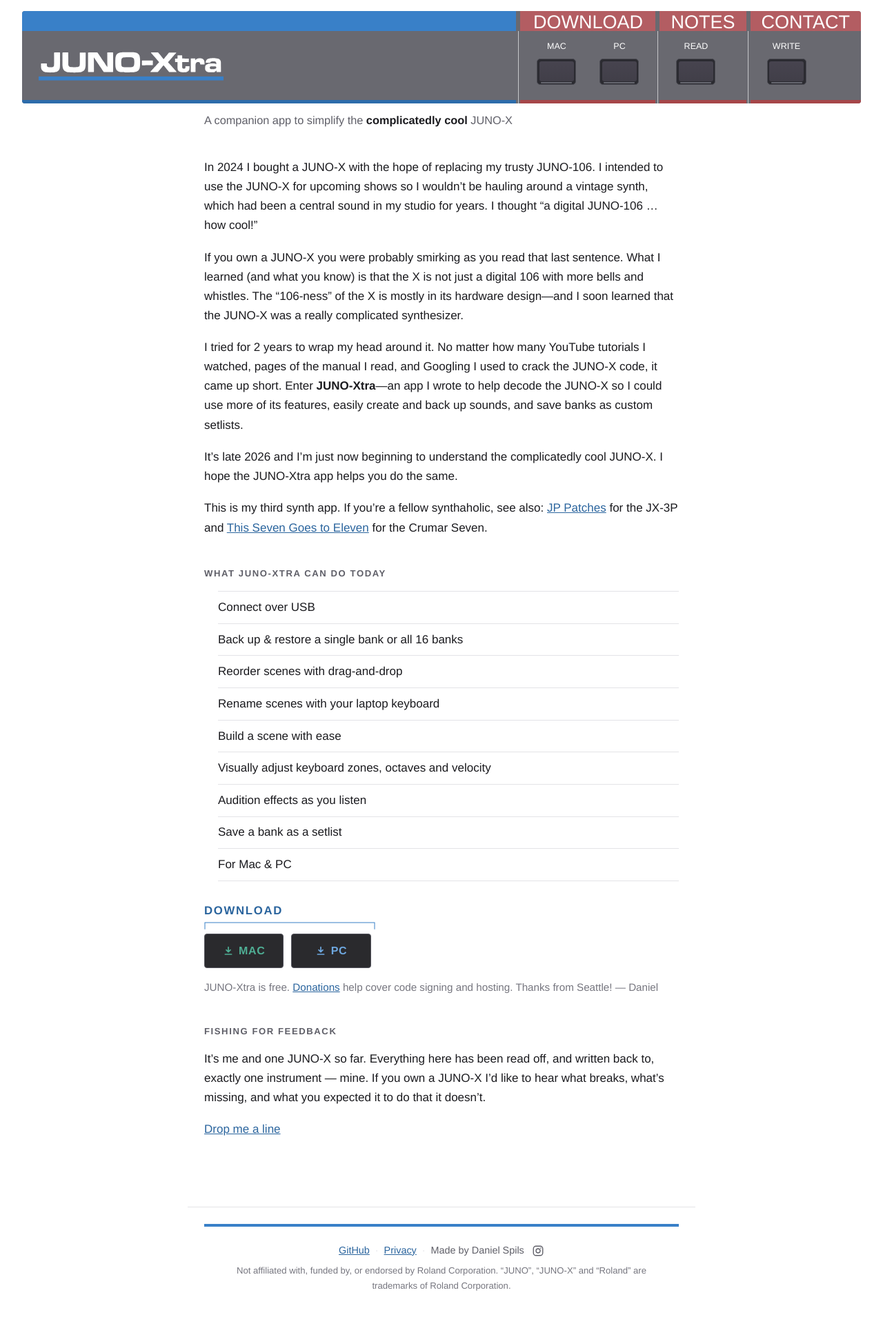
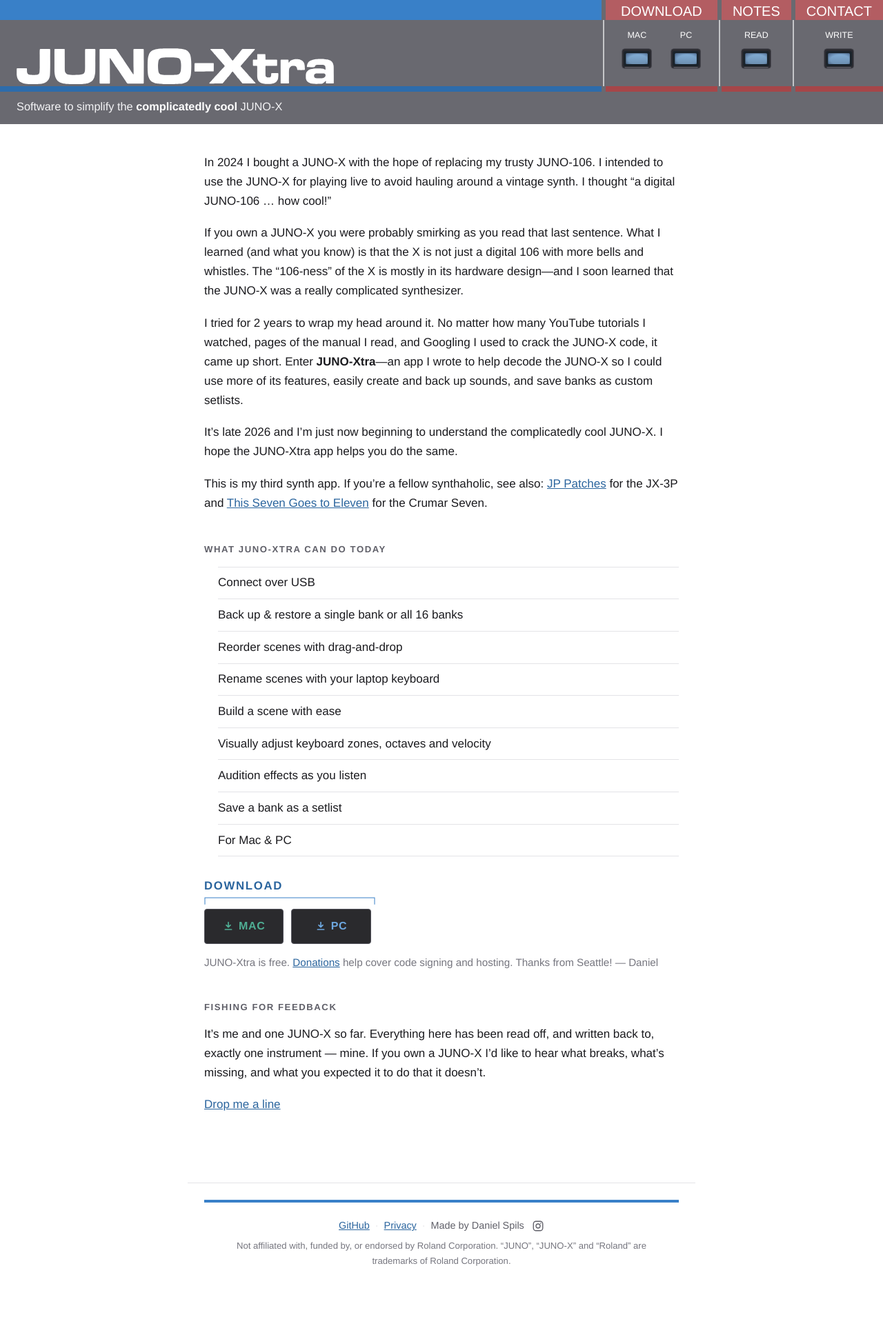
Before and after one commit to danielspils/junox-site, a Jekyll site: the page built from docs/index.md, in a window 1280 px wide. Shown: the whole page at 69% size. Built offline with Jekyll 4.4.1, drawn with Linux system fonts in a browser that asks for light colours; after the commit the page ends 1904 px from its top, so only the background shows below that.

Commit message:
header: the app's own button, full bleed, the word on its line
The buttons are now _includes/panel-button.svg, OUTPUT from src/panel-svg.js
rather than a hand copy - the command that generated it is in the file's
header. That is where the dark rim between bezel and face comes from; the
CSS version did not have one. Lit at rest in the measured blue, since on the
instrument a button that does something sits lit and none of these are off;
cyan under the pointer, under the press, and on the page you are on.

The logo's viewBox is cropped to its measured ink. The trace was 1306 x 250
with the glyphs ending at y 176, so 74 units of nothing sat inside the file
where the underline rect used to be - 30% of the box. No CSS padding reaches
inside an SVG, so the word floated however the bay was set. The path is
untouched; only the window onto it changed. The wordmark now sits down on
its strip at a 460 px ceiling, and the header is about 26 px shallower.

Full bleed: a front panel runs the width of the instrument; inset in a page
margin it reads as a picture of one.

All strips are one height, from a --foot variable that also sets the grid
row and where the dividers stop - they meet the coloured lines and cross
neither. With a 10-unit blue beside a 7-unit red there was no single height
at which a divider met both.

Tagline: Software to simplify the complicatedly cool JUNO-X.

Co-Authored-By: Claude Opus 5 <noreply@anthropic.com>
Claude-Session: https://claude.ai/code/session_01Y2EpZ7tzHfYEMrgD1bp8aj

```diff
--- a/docs/_config.yml
+++ b/docs/_config.yml
@@ -14,7 +14,7 @@ title: JUNO-Xtra
 # THE HOOK IS MARKED UP HERE, and stripped where markup cannot go. The header strip renders it as written; the
 # <title> and og:title are plain text, so they take it through `strip_html` - put a tag in those and the browser tab
 # reads "<strong>" out loud. One value either way, so the page and a shared link can never say different things.
-tagline: A companion app to simplify the <strong>complicatedly cool</strong> JUNO-X
+tagline: Software to simplify the <strong>complicatedly cool</strong> JUNO-X
 description: Free Mac app for the Roland JUNO-X. Read all 256 scenes, put them in the order your set needs, rename them, build a scene, and back the whole instrument up to a file.
 # THE DOMAIN. Bought, on Cloudflare, and decided: juno-xtra.com, hyphenated.
 # `docs/CNAME` holds the same hostname and is what GitHub Pages reads; this key
--- a/docs/_layouts/default.html
+++ b/docs/_layouts/default.html
@@ -65,6 +65,17 @@
        SINGLE-CONTROL SECTIONS ARE THE INSTRUMENT'S OWN HABIT - HPF and AMP
        are each a whole labelled section over one slider - so NOTES and
        CONTACT get a bay apiece rather than being crowded under one heading. -->
+  <!-- The panel's gradients, once for the page. Every button references these
+       by id, so they are not repeated four times. Copied verbatim out of
+       panel-svg.js's own <defs>. -->
+  <svg width="0" height="0" aria-hidden="true" style="position:absolute">
+    <defs>
+      <radialGradient id="jx-inset" cx="55%" cy="60%" r="80%"><stop offset="0.55" stop-color="#0a1030" stop-opacity="0"/><stop offset="1" stop-color="#0a1030" stop-opacity="0.5"/></radialGradient>
+      <linearGradient id="jx-face-blue" x1="0" y1="0" x2="0" y2="1"><stop offset="0" stop-color="#84afd8" stop-opacity="1"/><stop offset="1" stop-color="#84afd8" stop-opacity="0.78"/></linearGradient>
+      <linearGradient id="jx-face-cyan" x1="0" y1="0" x2="0" y2="1"><stop offset="0" stop-color="#bef8fc" stop-opacity="1"/><stop offset="1" stop-color="#bef8fc" stop-opacity="0.78"/></linearGradient>
+    </defs>
+  </svg>
+
   <header class="site-head">
     <div class="panel">
       <section class="bay bay-logo">
@@ -88,17 +99,17 @@
         <div class="bay-body">
           {% if site.downloads.mac %}
             <span class="pcell"><span class="plabel">MAC</span>
-              <a class="pbtn" href="{{ site.downloads.mac }}" aria-label="Download for Mac"><span class="pface"></span></a></span>
+              <a class="pbtn" href="{{ site.downloads.mac }}" aria-label="Download for Mac">{% include panel-button.svg %}</a></span>
           {% else %}
             <span class="pcell"><span class="plabel">MAC</span>
-              <button type="button" class="pbtn" title="Not released yet" aria-label="Download for Mac - not released yet"><span class="pface"></span></button></span>
+              <button type="button" class="pbtn" title="Not released yet" aria-label="Download for Mac - not released yet">{% include panel-button.svg %}</button></span>
           {% endif %}
           {% if site.downloads.pc %}
             <span class="pcell"><span class="plabel">PC</span>
-              <a class="pbtn" href="{{ site.downloads.pc }}" aria-label="Download for Windows"><span class="pface"></span></a></span>
+              <a class="pbtn" href="{{ site.downloads.pc }}" aria-label="Download for Windows">{% include panel-button.svg %}</a></span>
           {% else %}
             <span class="pcell"><span class="plabel">PC</span>
-              <button type="button" class="pbtn" title="A Windows build is coming" aria-label="Download for Windows - not released yet"><span class="pface"></span></button></span>
+              <button type="button" class="pbtn" title="A Windows build is coming" aria-label="Download for Windows - not released yet">{% include panel-button.svg %}</button></span>
           {% endif %}
         </div>
         <div class="bay-foot" aria-hidden="true"></div>
@@ -110,7 +121,7 @@
         <div class="bay-body">
           <span class="pcell"><span class="plabel">READ</span>
             <a class="pbtn{% if here contains '/notes' %} is-here{% endif %}" href="{{ '/notes/' | relative_url }}"
-               aria-label="Notes"{% if here contains '/notes' %} aria-current="page"{% endif %}><span class="pface"></span></a></span>
+               aria-label="Notes"{% if here contains '/notes' %} aria-current="page"{% endif %}>{% include panel-button.svg %}</a></span>
         </div>
         <div class="bay-foot" aria-hidden="true"></div>
       </section>
@@ -120,15 +131,16 @@
         <div class="bay-body">
           <span class="pcell"><span class="plabel">WRITE</span>
             <a class="pbtn{% if here contains '/contact' %} is-here{% endif %}" href="{{ '/contact/' | relative_url }}"
-               aria-label="Contact"{% if here contains '/contact' %} aria-current="page"{% endif %}><span class="pface"></span></a></span>
+               aria-label="Contact"{% if here contains '/contact' %} aria-current="page"{% endif %}>{% include panel-button.svg %}</a></span>
         </div>
         <div class="bay-foot" aria-hidden="true"></div>
       </section>
+
+      <!-- ON THE CHASSIS, below the bottom strip - the lower face of the
+           instrument, which is where a panel prints the words that belong to
+           the whole machine rather than to one section. -->
+      <p class="tagline">{{ site.tagline }}</p>
     </div>
-
-    <!-- Off the panel and on the page, the way the instrument prints its
-         strapline below the chassis rather than inside a section. -->
-    <p class="tagline">{{ site.tagline }}</p>
   </header>
 
   <main>{{ content }}</main>
--- a/docs/assets/css/style.css
+++ b/docs/assets/css/style.css
@@ -78,13 +78,17 @@ main { max-width: 46rem; margin: 0 auto; padding: 0 1.5rem 5rem; }
    keeping the instrument's internal proportions at a size the web can use. */
 .site-head {
   --pu: 1px;            /* panel unit: bars, type, dividers */
-  --bu: 1px;             /* button unit: bezel, face, ridge */
+  --bu: .75px;             /* button unit: bezel, face, ridge */
   --chassis: #696970;    /* measured (105,105,112) */
   --header-red: #b35d62; /* measured (179,94,98) */
   --strip-red: #a64649;  /* measured (166,70,73) */
+  --foot: 8;             /* strip height in panel units - see .bay-foot */
   --divider: #c5c6c9;    /* measured (197,198,201) */
   --print: #bebfc1;      /* measured (190,191,193) */
-  max-width: 78rem; margin: 1rem auto 2.6rem; padding: 0 1rem;
+  /* FULL BLEED. A front panel runs the width of the instrument; inset inside
+     a page margin it reads as a picture of one. The wordmark and the tagline
+     keep their inset from the panel edge instead. */
+  max-width: none; margin: 0 0 2.6rem; padding: 0;
 }
 
 /* The bays are columns; their three rows line up across the whole panel
@@ -94,27 +98,40 @@ main { max-width: 46rem; margin: 0 auto; padding: 0 1.5rem 5rem; }
 .site-head .panel {
   display: grid;
   grid-template-columns: minmax(0, 1fr) auto auto auto;
-  grid-template-rows: auto 1fr auto;
+  /* The strip row is given an explicit height rather than left to auto: the
+     divider above has to stop exactly at its top, and a rule cannot measure
+     a row. */
+  grid-template-rows: auto 1fr calc(var(--foot) * var(--pu)) auto;
   column-gap: calc(6 * var(--pu));
   background: var(--chassis);
-  border-radius: 4px; overflow: hidden;
+  overflow: hidden;
 }
-.bay { display: grid; grid-row: 1 / -1; grid-template-rows: subgrid; position: relative; }
+.bay { display: grid; grid-row: 1 / 4; grid-template-rows: subgrid; position: relative; }
 
-/* THE SECTION DIVIDER. On the instrument it runs the chassis, and the header
-   bars stop 3 units short of it at each end - which is why the bars read as
-   separate plates rather than one band. Here the column gap makes the stop
-   and the rule is drawn down the middle of it, from under the bar. */
+/* THE SECTION DIVIDER. The rule runs the chassis BETWEEN the coloured bars -
+   from under the header bar to the top of the bottom strip, meeting both and
+   crossing neither, as it does on the panel. The header bars stop 3 units
+   short of it at each end, which is why they read as separate plates rather
+   than one band; here the column gap makes that stop and the rule is drawn
+   down the middle of it. */
 .bay + .bay::before {
   content: ""; position: absolute;
-  left: calc(-3 * var(--pu) - .75px); top: calc(29 * var(--pu)); bottom: 0;
+  left: calc(-3 * var(--pu) - .75px);
+  top: calc(29 * var(--pu)); bottom: calc(var(--foot) * var(--pu));
   width: calc(1.5 * var(--pu)); background: var(--divider);
 }
 
-/* THE HEADER BAR. 29 units tall, title 27 on a 45 baseline - so the cap sits
-   low in the bar, not centred, and the padding below is 4 units against 5
-   above. White, not the measured #f4f4f6: that reads 4.10:1 on this red and
-   plain white reads 4.51, which clears the bar this app holds itself to. */
+/* THE HEADER BAR. 29 units tall, as measured.
+
+   THE TITLE IS THE ONE DIMENSION THAT IS NOT. The instrument sets it at 27 in
+   that 29-unit bar - a cap filling two thirds of the plate, which works on a
+   panel where the title is the only word in its section and the controls
+   below it carry the weight. Here the section titles sit beside a wordmark
+   and over two buttons, and at 27 they shouted over both. 20 keeps them
+   labels. Everything else in this header stays measured.
+
+   White, not the measured #f4f4f6: that reads 4.10:1 on this red and plain
+   white reads 4.51, which clears the bar this app holds itself to. */
 .bay-head {
   height: calc(29 * var(--pu));
   background: var(--header-red);
@@ -125,7 +142,7 @@ main { max-width: 46rem; margin: 0 auto; padding: 0 1.5rem 5rem; }
      em, so it survives any change of scale. */
   display: flex; align-items: center; justify-content: center;
   padding: .18em calc(16 * var(--pu)) 0;
-  color: #fff; font-size: calc(27 * var(--pu)); font-weight: 400;
+  color: #fff; font-size: calc(20 * var(--pu)); font-weight: 400;
   letter-spacing: 0; text-transform: none; line-height: 1;
   margin: 0; white-space: nowrap;
 }
@@ -133,17 +150,45 @@ main { max-width: 46rem; margin: 0 auto; padding: 0 1.5rem 5rem; }
 
 /* THE BOTTOM STRIP: 5 units of a deeper red than the bar above it. Two reds,
    both measured; it is not one colour used twice. */
-.bay-foot { height: calc(5 * var(--pu)); background: var(--strip-red); }
+/* THE BOTTOM STRIP. The instrument measures 5 units of a deeper red than the
+   bar above it - two reds, both measured; it is not one colour used twice.
+
+   DRAWN AT 8, NOT 5. At the measured weight the strips read as the panel
+   simply ending; a web header wants them to read as rules, and the blue one
+   has a second job since the wordmark gave up its own underline. The colours
+   stay measured, the weight does not.
+
+   ALL STRIPS ARE THE SAME HEIGHT, which is not a detail. The dividers have to
+   stop where they meet a strip, and with a 10-unit blue beside a 7-unit red
+   there is no single height at which they meet both. It is doing a second job - the
+   wordmark used to carry its own blue rule and now this is it, so it has to
+   read as an underline and not just as the panel closing. */
+.bay-foot { height: calc(var(--foot) * var(--pu)); background: var(--strip-red); align-self: end; }
 .bay-logo .bay-foot { background: #2d6cab; }
 
+/* Controls centre under their section title, the way the panel sets them -
+   which only shows on NOTES and CONTACT, whose single button is narrower
+   than its title. DOWNLOAD's pair is already wider than the word above it.
+   The wordmark is the exception: it sits at the left edge of its bay. */
 .bay-body {
-  display: flex; align-items: center; gap: calc(22 * var(--bu));
+  display: flex; align-items: center; justify-content: center;
+  gap: calc(22 * var(--bu));
   padding: calc(16 * var(--pu)) calc(18 * var(--pu));
 }
-.bay-logo .bay-body { padding-left: calc(24 * var(--pu)); }
+/* THE WORDMARK SITS DOWN ON ITS STRIP, not centred in the bay - the way the
+   instrument sets its own name low on the cheek with the strapline under it,
+   rather than floating it in the middle of the face. */
+.bay-logo .bay-body {
+  align-items: flex-end; justify-content: flex-start;
+  padding-left: calc(24 * var(--pu)); padding-bottom: calc(3 * var(--pu));
+}
 
 .wordmark { display: block; color: #fff; text-decoration: none; }
-.wordmark svg { display: block; height: auto; width: clamp(150px, 26vw, 268px); }
+/* The ceiling is in PIXELS on purpose - in rem it depends on the reader's
+   root font size, and at a large one the word grows past its bay. The logo
+   rather than the buttons drives the panel's height at this size, which is
+   what makes the bay deep enough for the word to sit down on its strip. */
+.wordmark svg { display: block; height: auto; width: clamp(190px, 36vw, 460px); }
 .wordmark:hover svg { color: var(--cream); }
 
 /* A PRINTED LABEL OVER ITS BUTTON, as the panel sets them. Not the measured
@@ -156,95 +201,99 @@ main { max-width: 46rem; margin: 0 auto; padding: 0 1.5rem 5rem; }
   white-space: nowrap;
 }
 
-/* THE BUTTON. A thin dark bezel round a face, with a light ridge along the
-   bottom lip - the instrument's own anatomy, drawn in the app by panel-svg.js
-   and copied here rule for rule. The padding is hit area, not bezel: the drawn
-   button is 57 x 38 and the thing you can hit is 69 x 50. */
+/* THE BUTTON IS THE APP'S OWN DRAWING. _includes/panel-button.svg is output
+   from src/panel-svg.js, not a copy of it by hand - bezel, rim, face, inset
+   and the light ridge along the bottom lip, exactly as the app renders a
+   part button. The stylesheet only sizes it and swaps two fills.
+
+   The padding is hit area, not bezel, and the vertical half is in PIXELS:
+   scaled with --bu it would shrink along with the button it is meant to
+   protect, and a 43 x 29 button with proportional padding lands under the
+   44 px a thumb needs. Fixed, the target stays usable however small the
+   drawn button goes. */
 .pbtn {
-  display: block; padding: calc(6 * var(--bu)); border: 0; background: none;
+  display: block; padding: 9px calc(7 * var(--bu)); border: 0; background: none;
   cursor: pointer; line-height: 0; -webkit-tap-highlight-color: transparent;
 }
-.pface {
-  display: block; position: relative;
-  width: calc(57 * var(--bu)); height: calc(38 * var(--bu));
-  border-radius: calc(5 * var(--bu));
-  background: #2b2b31; border: 1.2px solid #4a4a52;
-}
-/* The face: 50 x 29 inside the 57 x 38 bezel, so 3.5 in at the sides and 4.5
-   top and bottom. Unlit is the measured dark face (#47444f), gradient top to
-   bottom the way every face is drawn. */
-.pface::before {
-  content: ""; position: absolute;
-  left: calc(3.5 * var(--bu) - 1.2px); right: calc(3.5 * var(--bu) - 1.2px);
-  top: calc(4.5 * var(--bu) - 1.2px); bottom: calc(4.5 * var(--bu) - 1.2px);
-  border-radius: calc(3 * var(--bu));
-  background: linear-gradient(180deg, #47444f 0%, rgba(71, 68, 79, .78) 100%);
-}
-/* The ridge along the bottom lip: 1.6 units tall, 5 in at each end, 2.6 up
-   from the bezel's bottom edge, #8e909a at 0.6. */
-.pface::after {
-  content: ""; position: absolute;
-  left: calc(5 * var(--bu)); right: calc(5 * var(--bu));
-  bottom: calc(1 * var(--bu)); height: calc(1.6 * var(--bu));
-  border-radius: calc(.8 * var(--bu));
-  background: #8e909a; opacity: .6;
+.pbtn-svg {
+  display: block;
+  width: calc(59 * var(--bu)); height: calc(40 * var(--bu));
 }
 
-/* LIT. Pressed, the face goes to the measured lit blue (#84afd8) under the
-   panel's own radial inset, and the bezel picks up a glow. It goes out when
-   you let go: nothing latches, because nothing has happened yet. */
-.pbtn:active .pface::before {
-  background:
-    radial-gradient(80% 80% at 55% 60%, rgba(10, 16, 48, 0) 55%, rgba(10, 16, 48, .5) 100%),
-    linear-gradient(180deg, #84afd8 0%, rgba(132, 175, 216, .78) 100%);
+/* LIT AT REST, in the measured blue. On the instrument a button that does
+   something sits lit; dark means off, and none of these are off. The rim is
+   that colour at 20%, which is the app's own shade(use, 0.2). */
+.pb-rim { fill: #1a232b; }
+.pb-face { fill: url(#jx-face-blue); }
+
+/* BRIGHTER UNDER THE POINTER, under the press, and on the page you are on:
+   the panel's cyan, which is the selected one of a lit row. All three mean
+   the same thing here - this is the one in play. */
+.pbtn:hover .pb-rim,
+.pbtn:active .pb-rim,
+.pbtn.is-here .pb-rim { fill: #263232; }
+.pbtn:hover .pb-face,
+.pbtn:active .pb-face,
+.pbtn.is-here .pb-face { fill: url(#jx-face-cyan); }
+.pbtn:hover .pbtn-svg,
+.pbtn:active .pbtn-svg,
+.pbtn.is-here .pbtn-svg {
+  filter: drop-shadow(0 0 calc(5 * var(--bu)) rgba(190, 248, 252, .55));
 }
-.pbtn:active .pface { box-shadow: 0 0 calc(9 * var(--bu)) rgba(132, 175, 216, .55); }
-
-/* THE PAGE YOU ARE ON, lit in the panel's cyan (#bef8fc) - which on the
-   instrument means exactly this: the one that is selected. */
-.pbtn.is-here .pface::before {
-  background:
-    radial-gradient(80% 80% at 55% 60%, rgba(10, 16, 48, 0) 55%, rgba(10, 16, 48, .5) 100%),
-    linear-gradient(180deg, #bef8fc 0%, rgba(190, 248, 252, .78) 100%);
-}
-.pbtn.is-here .pface { box-shadow: 0 0 calc(9 * var(--bu)) rgba(190, 248, 252, .45); }
 
 .pbtn:focus-visible { outline: 2px solid #fff; outline-offset: -2px; border-radius: 4px; }
 
 /* THE STRAPLINE, off the panel and on the page. Sentence case with the hook
    bold - the <strong> is in _config.yml, which is why it survives wherever
-   the tagline is printed. Aligned to the content column below, not to the
-   panel, so it reads as the page's first line. */
+   the tagline is printed.
+
+   ALIGNED TO THE WORDMARK, not to the content column below. It is the
+   panel's caption, so it hangs off the word it describes: the same inset the
+   wordmark takes inside its bay, measured from the same panel edge. Set tight
+   under the bottom strip for the same reason - a caption that drifts down the
+   page starts reading as the first line of the body. */
+/* ONE CONTINUOUS FIELD. The tagline sits on the SAME chassis as the bays, not
+   on a band of its own - so the bottom strips read as rules drawn across the
+   face rather than as the edge the panel stops at. The instrument has a
+   darker lower face (#52525a) and using it here split the header into two
+   plates, which is not what the panel does.
+
+   Type is #f4f4f6, the measured print white, at 4.96:1 on this chassis. The
+   measured print GREY (#bebfc1) reads 2.96 and cannot be used on a screen;
+   the hook goes pure white at 5.45. */
 .site-head .tagline {
-  max-width: 46rem; margin: .7rem auto 0; padding: 0 1.5rem;
-  color: var(--muted); font-size: 1.02rem;
+  grid-column: 1 / -1; grid-row: 4;
+  background: var(--chassis);
+  margin: 0; padding: calc(10 * var(--pu)) calc(24 * var(--pu)) calc(14 * var(--pu));
+  color: #f4f4f6; font-size: 1.02rem; line-height: 1.4;
 }
-.site-head .tagline strong { color: var(--text); }
+.site-head .tagline strong { color: #fff; }
 
 /* PHONE. Four bays will not sit side by side, so the logo takes a row of its
    own and the three function bays share the row beneath it - still the
    panel's grammar, two shelves instead of one. Stacking all four put the
    header alone past the bottom of the first screen. */
 @media (max-width: 52rem) {
-  .site-head { padding: 0 .5rem; --pu: .72px; --bu: .8px; }
+  .site-head { --pu: .72px; --bu: .8px; }
   .site-head .panel {
     grid-template-columns: repeat(3, minmax(0, 1fr));
-    grid-template-rows: auto auto auto auto 1fr auto;
+    grid-template-rows: auto auto auto auto 1fr auto auto;
     row-gap: calc(6 * var(--pu));
   }
   .bay { grid-row: 4 / 7; }
+  .site-head .tagline { grid-row: 7; }
   .bay-logo { grid-column: 1 / -1; grid-row: 1 / 4; }
   /* The first function bay sits at the panel's left edge now, so it has no
      neighbour to be divided from. */
   .bay-logo + .bay::before { display: none; }
   .bay + .bay::before { top: 0; }
-  .bay-head { font-size: calc(24 * var(--pu)); padding: .18em calc(6 * var(--pu)) 0; }
-  .bay-body {
-    justify-content: center; gap: calc(10 * var(--bu));
-    padding: calc(12 * var(--pu)) calc(4 * var(--pu));
+  .bay-head { font-size: calc(18 * var(--pu)); padding: .18em calc(6 * var(--pu)) 0; }
+  .bay-body { gap: calc(10 * var(--bu)); padding: calc(12 * var(--pu)) calc(4 * var(--pu)); }
+  .bay-logo .bay-body { padding-left: calc(16 * var(--pu)); }
+  .site-head .tagline {
+    padding: calc(9 * var(--pu)) calc(16 * var(--pu)) calc(11 * var(--pu));
+    font-size: .97rem;
   }
-  .bay-logo .bay-body { justify-content: flex-start; padding-left: calc(16 * var(--pu)); }
-  .site-head .tagline { padding: 0 1rem; font-size: .97rem; }
 }
 
 /* ── Page typography ──────────────────────────────────────────────────── */
--- a/docs/index.md
+++ b/docs/index.md
@@ -3,9 +3,8 @@ layout: default
 ---
 
 In 2024 I bought a JUNO-X with the hope of replacing my trusty
-JUNO-106. I intended to use the JUNO-X for upcoming shows so I wouldn't be
-hauling around a vintage synth, which had been a central sound in my studio for
-years. I thought "a digital JUNO-106 … how cool!"
+JUNO-106. I intended to use the JUNO-X for playing live to avoid
+hauling around a vintage synth. I thought "a digital JUNO-106 … how cool!"
 
 If you own a JUNO-X you were probably smirking as you read that last sentence.
 What I learned (and what you know) is that the X is not just a digital 106 with
```
Also changed, not shown: docs/_includes/junox-logo.svg, docs/_includes/panel-button.svg (added).
